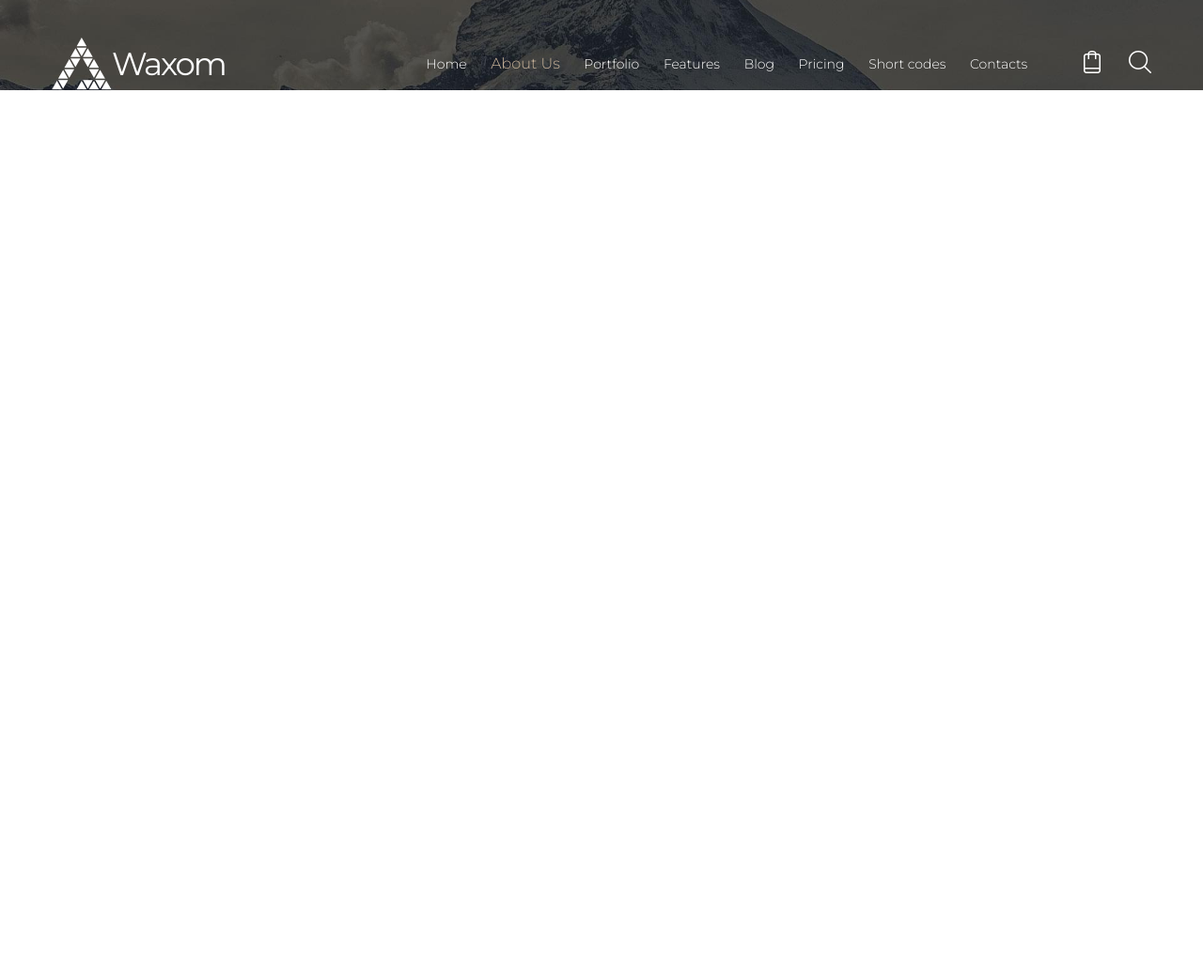
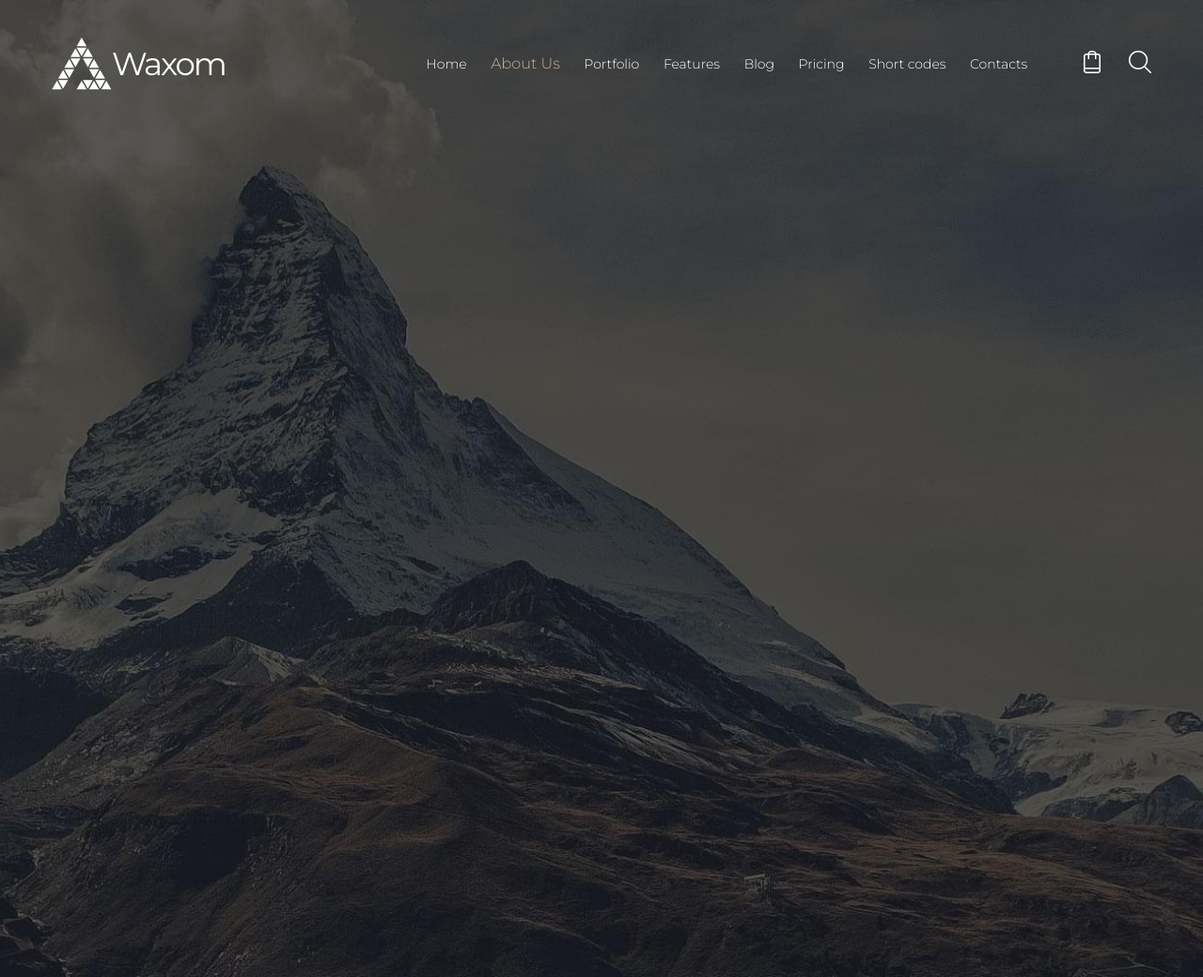
Before and after one commit to BohdanPavlov/GulpTemplate, a website: page app/index.html in a window 1280 px wide. Shown: the whole page at 94% size. Before the commit the page ends 800 px from the top, so only its background shows below. Drawn offline with Linux system fonts and the light colour scheme.

Commit message:
added header

```diff
--- a/app/index.html
+++ b/app/index.html
@@ -11,7 +11,6 @@
 
 <body>
 	<div class="wrapper">
-		<div class="slider">
 		<header class="header">
 			<div class="container">
 				<div class="header__body">
@@ -59,6 +58,8 @@
 				</div>
 			</div>
 		</header>
+		<div class="slider">
+
 		</div>
 	</div>
 	<script src="js/app.min.js"></script>
--- a/app/scss/_header.scss
+++ b/app/scss/_header.scss
@@ -1,5 +1,9 @@
 .header {
     background-color: transparent;
+    position: absolute;
+    width: 100%;
+    top: 0;
+    right: 0;
     padding: 40px 0 0 0;
     z-index: 50;
     &:before {
@@ -34,7 +38,7 @@
     &__link {
         color: #fff;
         font-size: 14px;
-        font-family: "Montserrat";
+        font-family: Montserrat;
         font-weight: 300;
     }
 
--- a/app/scss/_slider.scss
+++ b/app/scss/_slider.scss
@@ -1,4 +1,5 @@
 .slider {
     background: url(../images/dest/sliderbackground.jpg) no-repeat 100%;
     background-size: cover;
+    min-height: 1040px;
 }
```
Also changed, not shown: app/css/app.min.css, css/main.css. Lines whose indentation alone changed are shown as unchanged.
